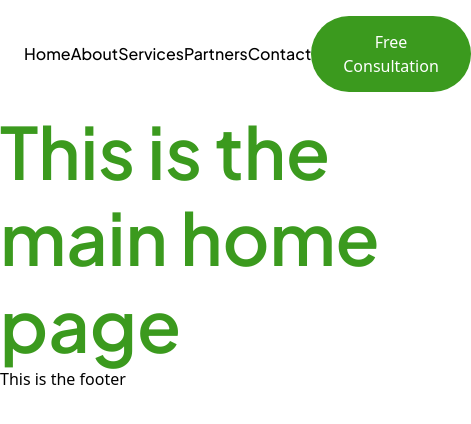
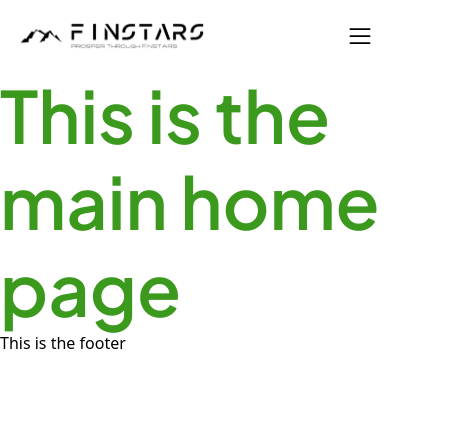
Before and after one commit to waris-ansar/finstar, a Next.js app: page / in a window 390 px wide. Shown: the top 424 px of the page, 471 px wide, since content can reach past the window. Built offline with nearby package versions, Linux system fonts and the light colour scheme.

Commit message:
responsive header for all screen sizes

```diff
--- a/app/globals.css
+++ b/app/globals.css
@@ -4,7 +4,7 @@
 
 @layer utilities {
   .max-container {
-    @apply px-6 md:px-8 lg:px-12 xl:px-20 max-w-[1440px] w-full mx-auto;
+    @apply px-4 sm:px-6 md:px-8 lg:px-12 xl:px-20 max-w-[1440px] w-full mx-auto;
   }
 
   .subtext {
--- a/components/Header.jsx
+++ b/components/Header.jsx
@@ -1,11 +1,14 @@
-import React from "react";
+"use client";
+import React, { useState } from "react";
 import Link from "next/link";
 import Image from "next/image";
 import data from "@/constants/data.json";
+import MobileMenu from "./MobileMenu";
 
 const Header = () => {
   const links = data.nav.links;
   const ctaText = data.nav.cta.button;
+  const [isMobileActive, setIsMobileActive] = useState(false);
 
   return (
     <div className="max-container">
@@ -19,15 +22,25 @@ const Header = () => {
             style={{ width: "100%", height: "100%" }}
           />
         </div>
-        <div className="items-center tablg:flex tablg:gap-8 lg:gap-10 xl:gap-16">
+        <div className="items-center hidden tablg:flex tablg:gap-8 lg:gap-10 xl:gap-16">
           {links.map((item, index) => (
             <Link key={index} href="" className="para-regular">
               {item}
             </Link>
           ))}
         </div>
-        <button className="btn-primary bg-secondaryGreen">{ctaText}</button>
+        <button className="btn-primary bg-secondaryGreen hidden tablg:block">
+          {ctaText}
+        </button>
+
+        <div
+          className="block tablg:hidden cursor-pointer"
+          onClick={() => setIsMobileActive((prev) => !prev)}
+        >
+          <Image src={"/assets/list.svg"} width={28} height={28} alt="menu" />
+        </div>
       </div>
+      {isMobileActive && <MobileMenu />}
     </div>
   );
 };
--- /dev/null
+++ b/components/MobileMenu.jsx
@@ -0,0 +1,22 @@
+import React from "react";
+import data from "@/constants/data.json";
+import Link from "next/link";
+
+const MobileMenu = () => {
+  const links = data.nav.links;
+  const ctaText = data.nav.cta.button;
+  return (
+    <div className="flex flex-col gap-4">
+      {links.map((item, index) => {
+        return (
+          <Link key={index} className="para-regular text-center" href="">
+            {item}
+          </Link>
+        );
+      })}
+      <button className="btn-primary bg-secondaryGreen">{ctaText}</button>
+    </div>
+  );
+};
+
+export default MobileMenu;
```
Also changed, not shown: package.json (+5 -5 lines), public/assets/list.svg (added).
